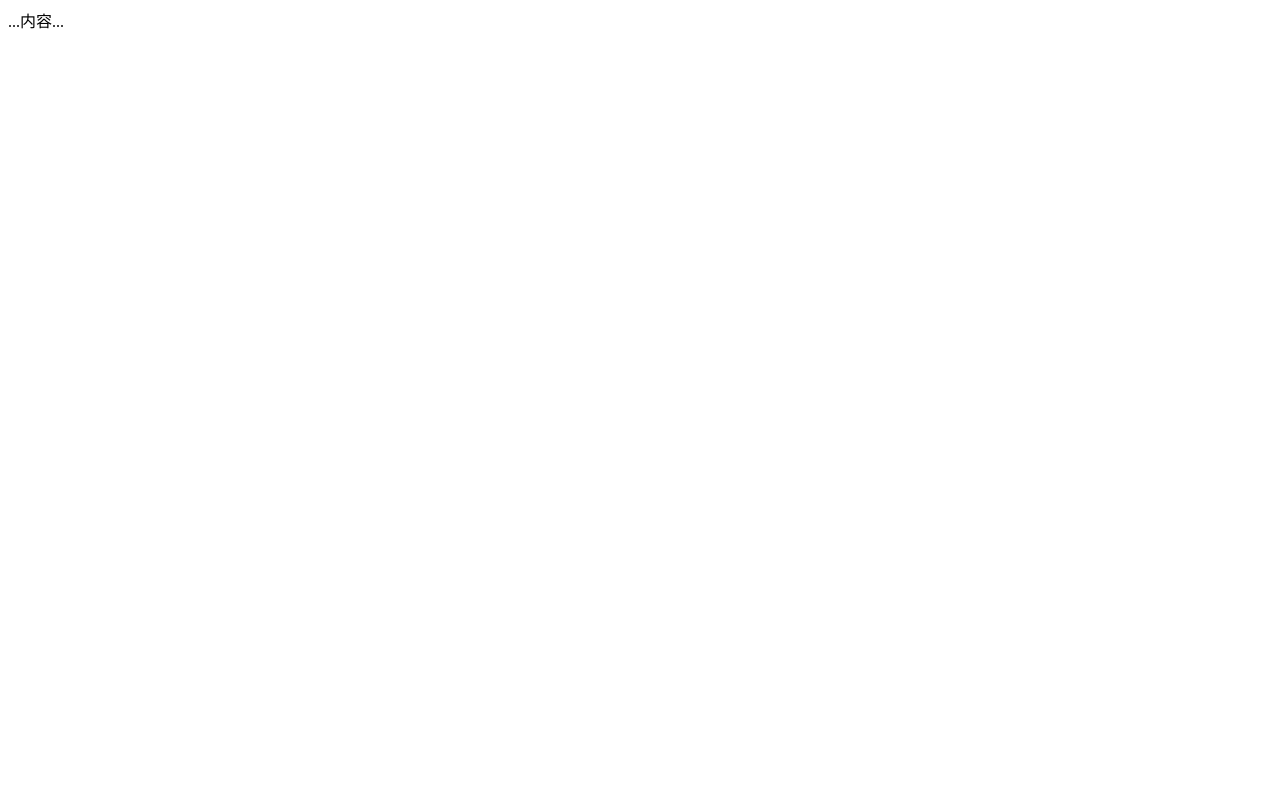
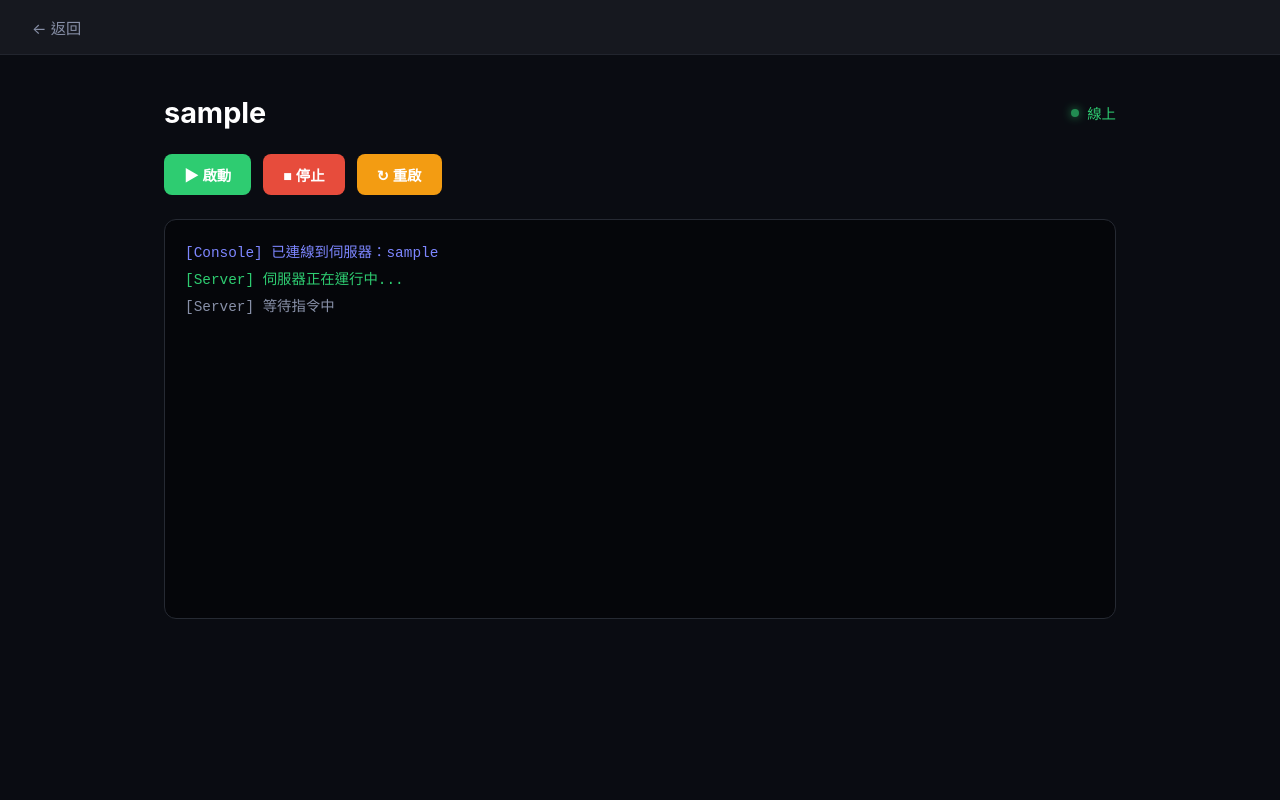
Before and after one commit to jjjhnhhyh-lab/botshop-01431, a Flask app: a page that uses templates/server_console.html in a window 1280 px wide. Before the commit the page is almost empty. Run offline with Flask 3, Linux system fonts and the light colour scheme; the visitor is signed in with stand-in values (Sample User, id 1).

Commit message:
server console: standalone page

```diff
--- a/templates/server_console.html
+++ b/templates/server_console.html
@@ -1 +1,138 @@
-...内容...
+<!doctype html>
+<html lang="zh-Hant">
+<head>
+<meta charset="utf-8">
+<title>{{ server_name }} - BotShop</title>
+<meta name="viewport" content="width=device-width,initial-scale=1">
+<style>
+* { box-sizing: border-box; }
+body {
+    margin: 0;
+    background: #0a0c12;
+    color: #e6e6e6;
+    font-family: -apple-system, BlinkMacSystemFont, 'Segoe UI', sans-serif;
+    min-height: 100vh;
+}
+.topbar {
+    padding: 16px 32px;
+    background: #16181f;
+    border-bottom: 1px solid #22252e;
+}
+.back {
+    color: #8890a8;
+    text-decoration: none;
+    font-size: 0.95rem;
+    transition: color 0.2s;
+}
+.back:hover { color: white; }
+.console-wrap {
+    max-width: 1000px;
+    margin: 40px auto;
+    padding: 0 24px;
+}
+.server-header {
+    display: flex;
+    align-items: center;
+    justify-content: space-between;
+    margin-bottom: 24px;
+}
+.server-header h1 { margin: 0; font-size: 1.8rem; color: white; }
+.status {
+    display: inline-flex;
+    align-items: center;
+    gap: 8px;
+    color: #2ecc71;
+    font-size: 0.9rem;
+}
+.status .dot {
+    width: 8px; height: 8px;
+    border-radius: 50%;
+    background: #2ecc71;
+    box-shadow: 0 0 10px #2ecc71;
+    animation: pulse 2s ease-in-out infinite;
+}
+@keyframes pulse { 50% { opacity: 0.5; } }
+.controls { display: flex; gap: 12px; margin-bottom: 24px; }
+.btn {
+    padding: 10px 20px;
+    border: none;
+    border-radius: 8px;
+    font-size: 0.9rem;
+    font-weight: 600;
+    cursor: pointer;
+    transition: all 0.2s;
+    color: white;
+}
+.btn-start { background: #2ecc71; }
+.btn-start:hover { background: #27ae60; }
+.btn-stop { background: #e74c3c; }
+.btn-stop:hover { background: #c0392b; }
+.btn-restart { background: #f39c12; }
+.btn-restart:hover { background: #e67e22; }
+.console-box {
+    background: #05060a;
+    border: 1px solid #262a33;
+    border-radius: 12px;
+    padding: 20px;
+    font-family: 'Courier New', monospace;
+    font-size: 0.9rem;
+    height: 400px;
+    overflow-y: auto;
+    color: #8890a8;
+    line-height: 1.6;
+}
+.line { padding: 2px 0; }
+.line.ok { color: #2ecc71; }
+.line.info { color: #7d86ff; }
+.line.warn { color: #f39c12; }
+.cursor {
+    display: inline-block;
+    width: 8px;
+    background: #8890a8;
+    animation: blink 1s step-end infinite;
+}
+@keyframes blink { 50% { opacity: 0; } }
+</style>
+</head>
+<body>
+
+<div class="topbar">
+    <a href="/dashboard" class="back">← 返回</a>
+</div>
+
+<div class="console-wrap">
+    <div class="server-header">
+        <h1>{{ server_name }}</h1>
+        <div class="status">
+            <span class="dot"></span>
+            線上
+        </div>
+    </div>
+
+    <div class="controls">
+        <button class="btn btn-start" onclick="logLine('> 啟動伺服器...', 'info')">▶ 啟動</button>
+        <button class="btn btn-stop" onclick="logLine('> 停止伺服器...', 'warn')">■ 停止</button>
+        <button class="btn btn-restart" onclick="logLine('> 重啟伺服器...', 'info')">↻ 重啟</button>
+    </div>
+
+    <div class="console-box" id="console">
+        <div class="line info">[Console] 已連線到伺服器：{{ server_name }}</div>
+        <div class="line ok">[Server] 伺服器正在運行中...</div>
+        <div class="line">[Server] 等待指令中<span class="cursor"></span></div>
+    </div>
+</div>
+
+<script>
+function logLine(text, cls = '') {
+    const box = document.getElementById('console');
+    const div = document.createElement('div');
+    div.className = 'line ' + cls;
+    const now = new Date().toLocaleTimeString('zh-TW');
+    div.textContent = '[' + now + '] ' + text;
+    box.appendChild(div);
+    box.scrollTop = box.scrollHeight;
+}
+</script>
+
+</body>
+</html>
```
